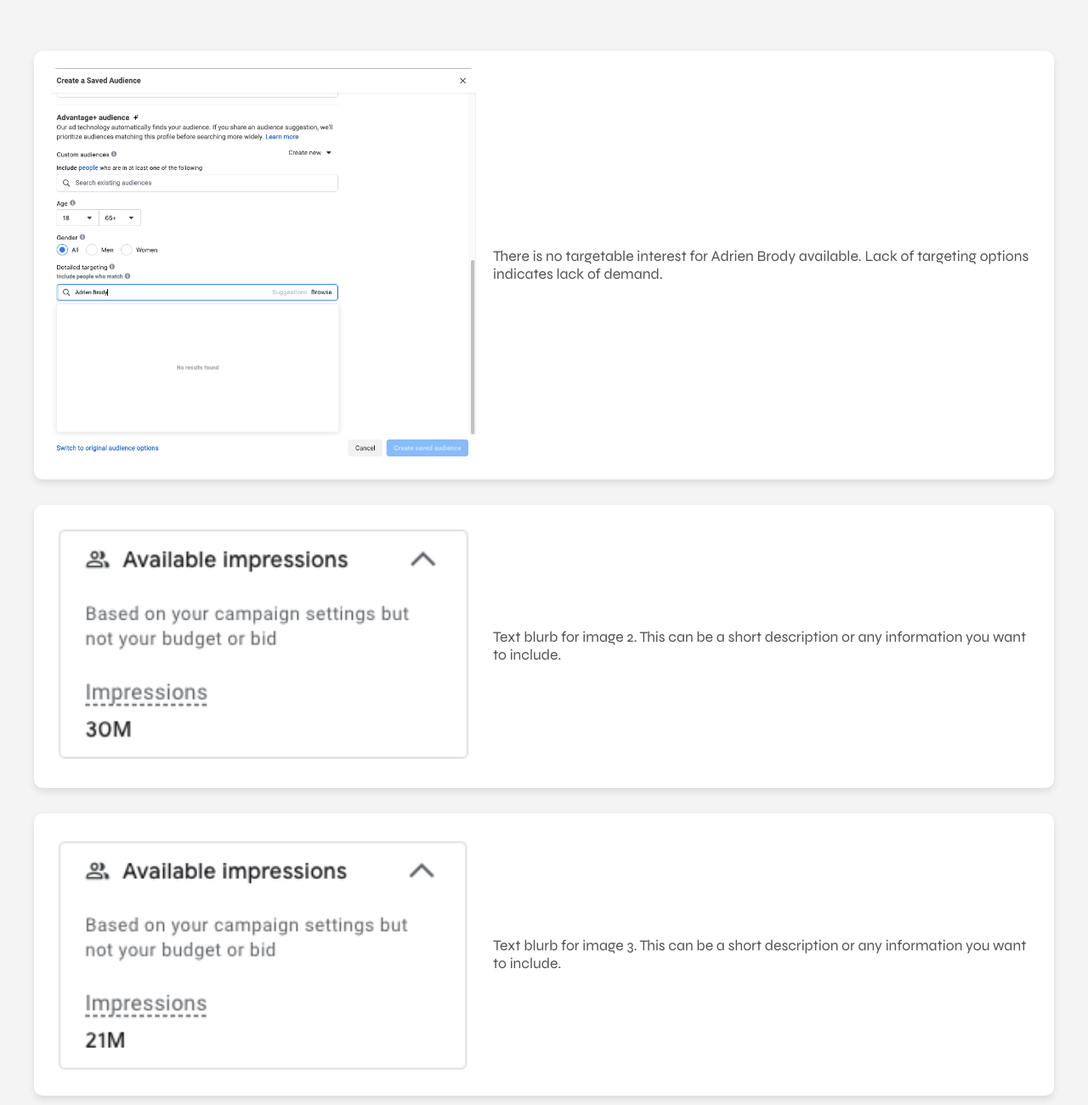
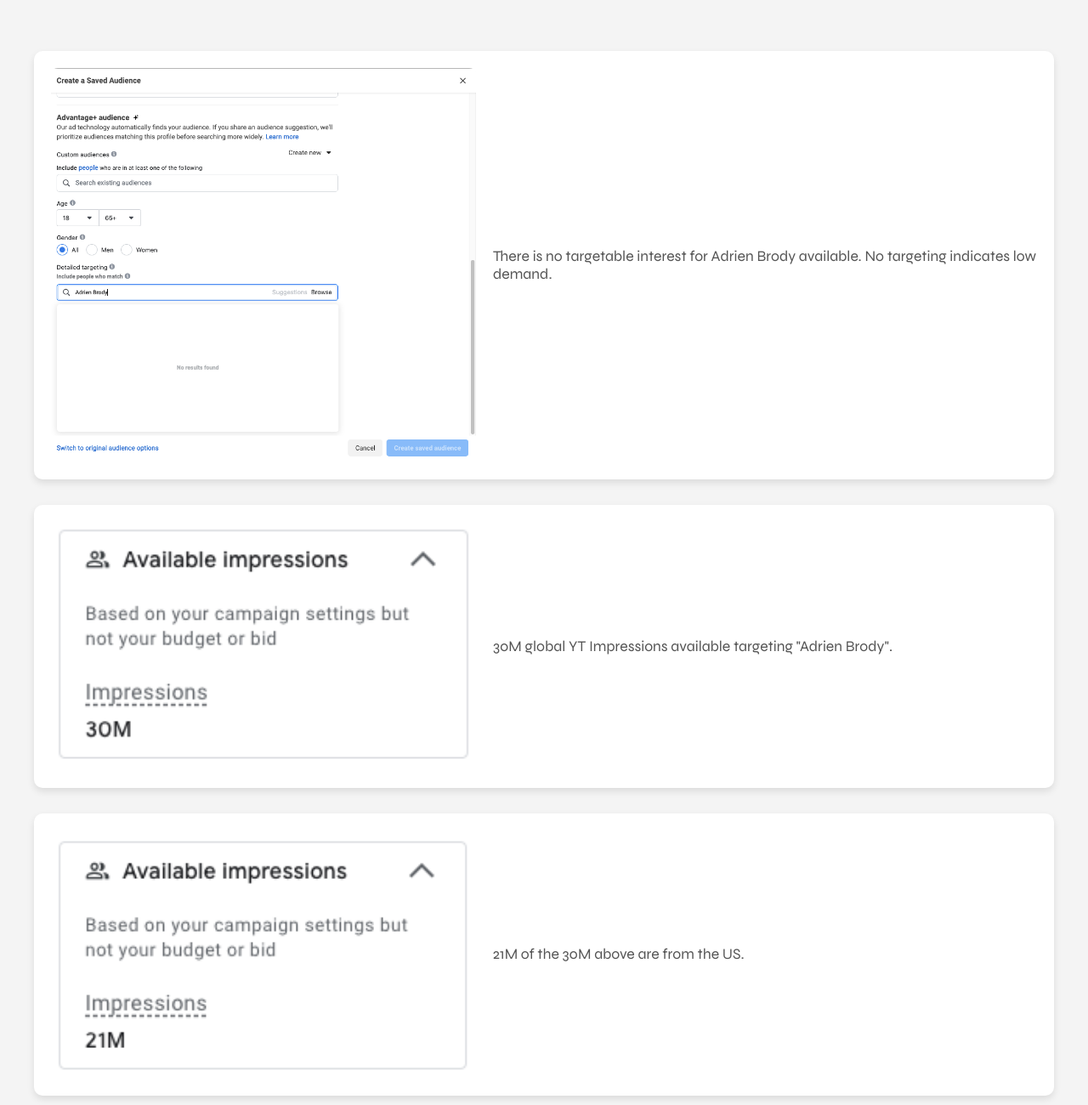
Before and after one commit to dougsack/dougsack.com, a plain HTML site: page trends.html in a window 1280 px wide. Shown: the top 1300 px of the page at 85% size. Drawn offline with Linux system fonts and the light colour scheme; a script that the page names is missing.

Commit message:
Update trends.html

```diff
--- a/trends.html
+++ b/trends.html
@@ -93,22 +93,22 @@
         <!-- Image and Text Sections -->
         <div class="image-text-container">
             <img src="images/FBtargeting.png" alt="Image 1">
-            <p>There is no targetable interest for Adrien Brody available. Lack of targeting options indicates lack of demand.</p>
+            <p>There is no targetable interest for Adrien Brody available. No targeting indicates low demand.</p>
         </div>
 
         <div class="image-text-container">
             <img src="images/global_YT_Impressions.png" alt="Image 2">
-            <p>Text blurb for image 2. This can be a short description or any information you want to include.</p>
+            <p>30M global YT Impressions available targeting "Adrien Brody". </p>
         </div>
 
         <div class="image-text-container">
             <img src="images/US_YT_Impressions.png" alt="Image 3">
-            <p>Text blurb for image 3. This can be a short description or any information you want to include.</p>
+            <p>21M of the 30M above are from the US. </p>
         </div>
 
         <div class="image-text-container">
             <img src="images/weekly_display_Including_show.png" alt="Image 4">
-            <p>Text blurb for image 4. This can be a short description or any information you want to include.</p>
+            <p>Including Succession, there are less than 5M search impressions available each week.</p>
         </div>
     </div>
 </body>
```
